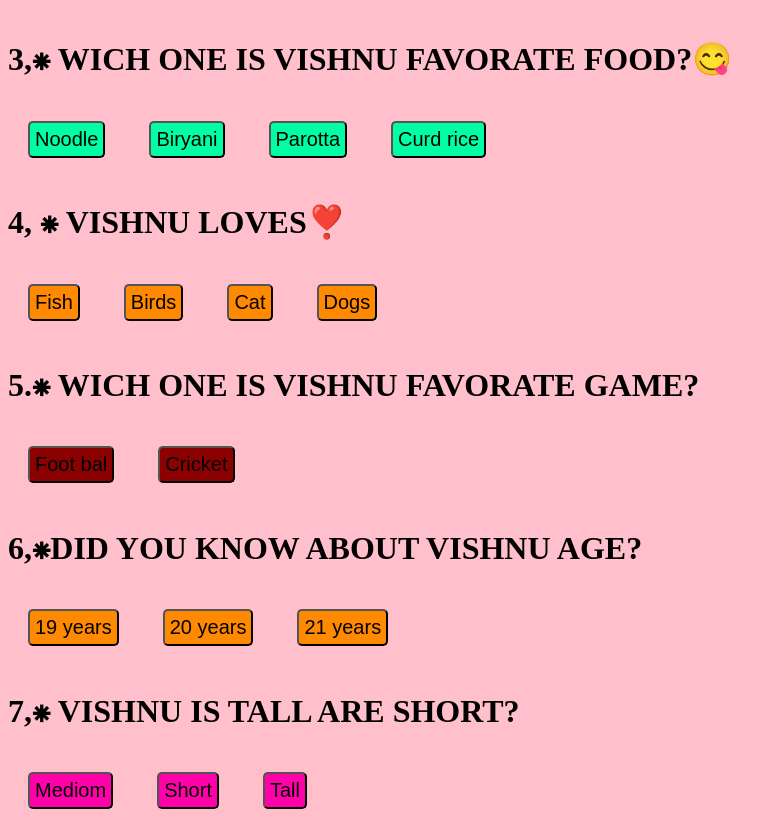
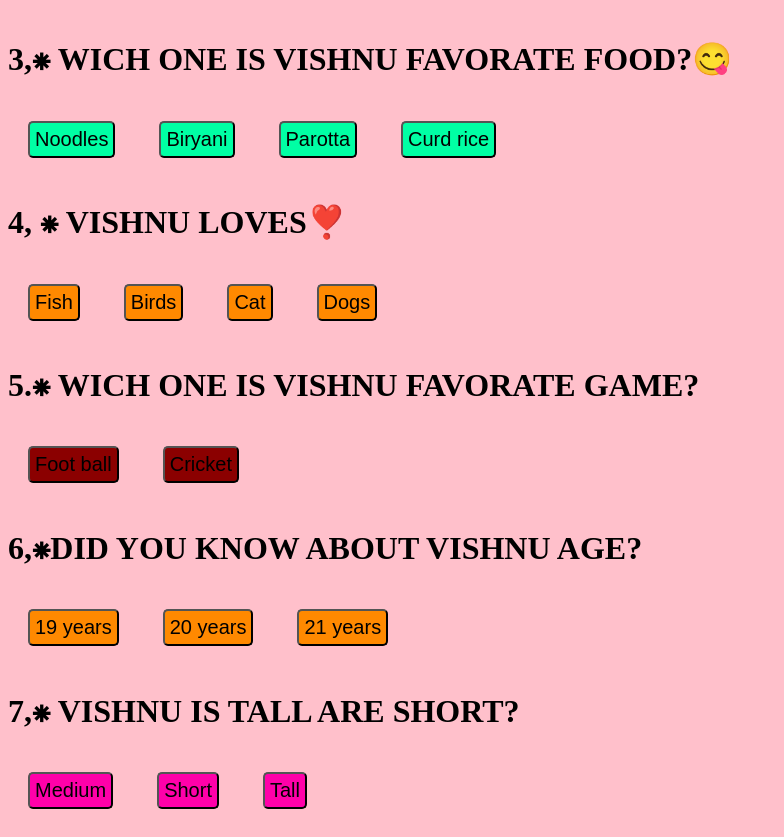
Before and after one commit to VishnusIdea/About-vishnu, a plain HTML site: page vishnu.html in a window 1280 px wide. Shown: the part 360-1197 px from the top of the page, without its empty margins (0-784 px from the left). Drawn offline with Linux system fonts and the light colour scheme.

Commit message:
mistake changed

```diff
--- a/vishnu.html
+++ b/vishnu.html
@@ -41,7 +41,7 @@
 
     <h1 style="font-weight: bolder;">                          3,⁕ WICH ONE IS VISHNU FAVORATE FOOD?😋 </h1>
 
-    <button style="background-color: #00ffa4 " onclick="food1()"> Noodle</button>
+    <button style="background-color: #00ffa4 " onclick="food1()"> Noodles</button>
     <button style="background-color: #00ffa4 " onclick="food2()"> Biryani </button>
     <button style="background-color: #00ffa4 " onclick="food3()"> Parotta</button>
     <button style="background-color:#00ffa4" onclick="food4()"> Curd rice </button>
@@ -65,7 +65,7 @@
 
     <h1 style="font-weight: bolder;">5.⁕ WICH ONE IS VISHNU FAVORATE GAME?</h1>
 
-    <button style="background-color: darkred" onclick="games1()"> Foot bal</button>
+    <button style="background-color: darkred" onclick="games1()"> Foot ball</button>
     <button style="background-color: darkred" onclick="games2()"> Cricket</button>
 
     <h2 id="games1" style="display:none" name="games1">  Correct ⚽</h2>
@@ -83,7 +83,7 @@
 
     <h1 style="font-weight: bolder;"> 7,⁕ VISHNU IS TALL ARE SHORT?</h1>
 
-    <button style="background-color: #ff00a9" onclick="hight1()">Mediom</button>
+    <button style="background-color: #ff00a9" onclick="hight1()">Medium</button>
     <button style="background-color: #ff00a9" onclick="hight2()"> Short</button>
     <button style="background-color: #ff00a9" onclick="hight3()"> Tall</button>
 
```
